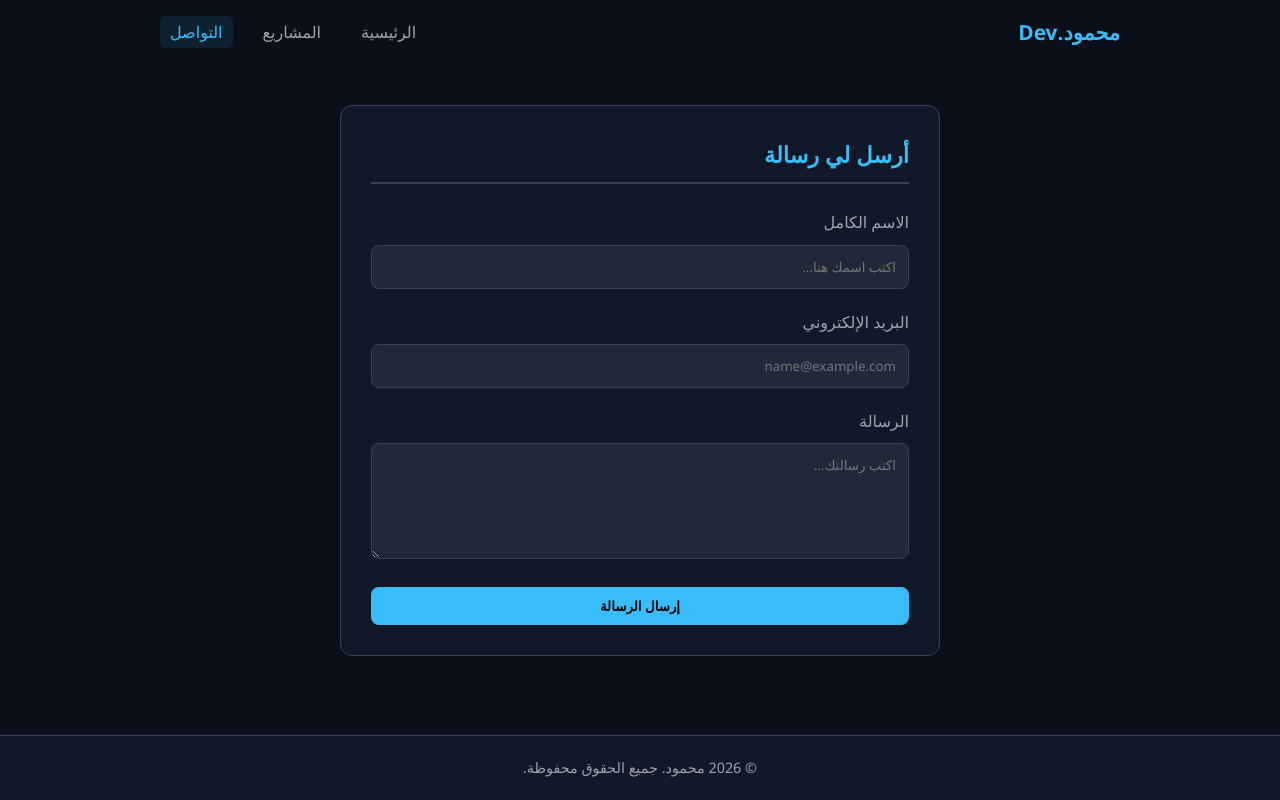
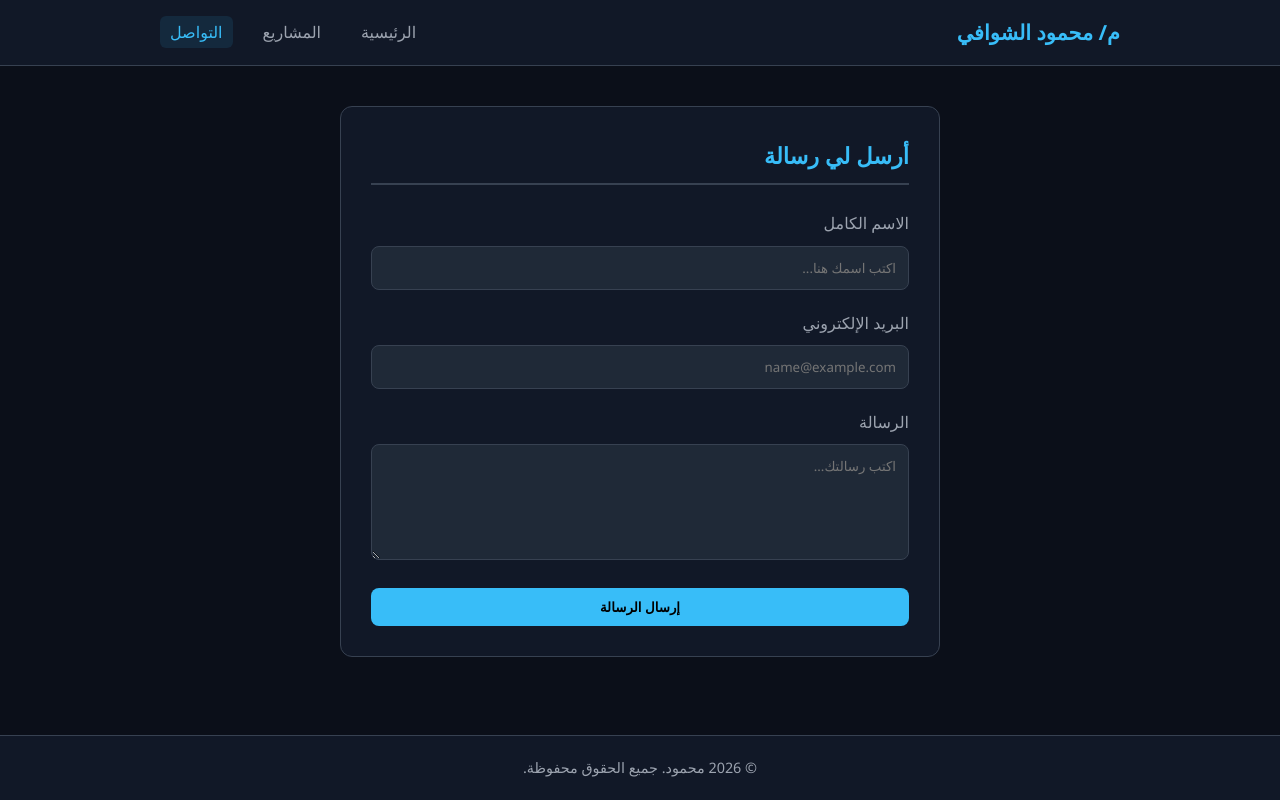
Before and after one commit to mah950956-sudo/personal-web-site, a plain HTML site: page contact.html in a window 1280 px wide. Drawn offline with Linux system fonts and the light colour scheme.

Commit message:
Refactor contact page layout and navigation

```diff
--- a/contact.html
+++ b/contact.html
@@ -8,16 +8,16 @@
 </head>
 <body>
 
-    <navbar>
+    <nav>
         <div class="nav-container">
-            <a href="index.html" class="logo">محمود.Dev</a>
+            <p class="logo">م/ محمود الشوافي</p>
             <ul class="nav-links">
                 <li><a href="index.html">الرئيسية</a></li>
                 <li><a href="projects.html">المشاريع</a></li>
                 <li><a href="contact.html" class="active">التواصل</a></li>
             </ul>
         </div>
-    </navbar>
+    </nav>
 
     <main class="main-container">
         <div class="card" style="max-width: 600px; margin: 0 auto;">
```
